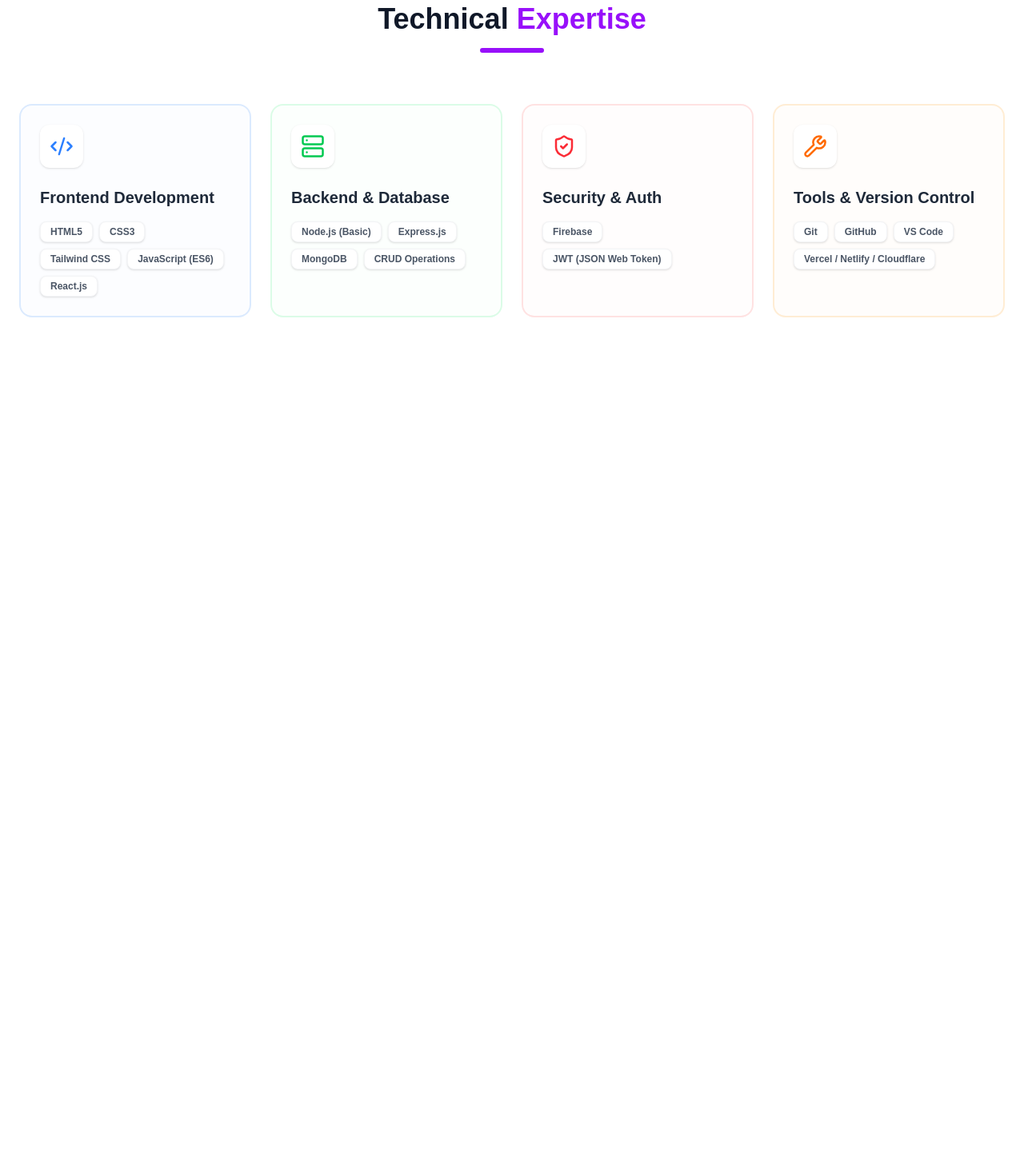
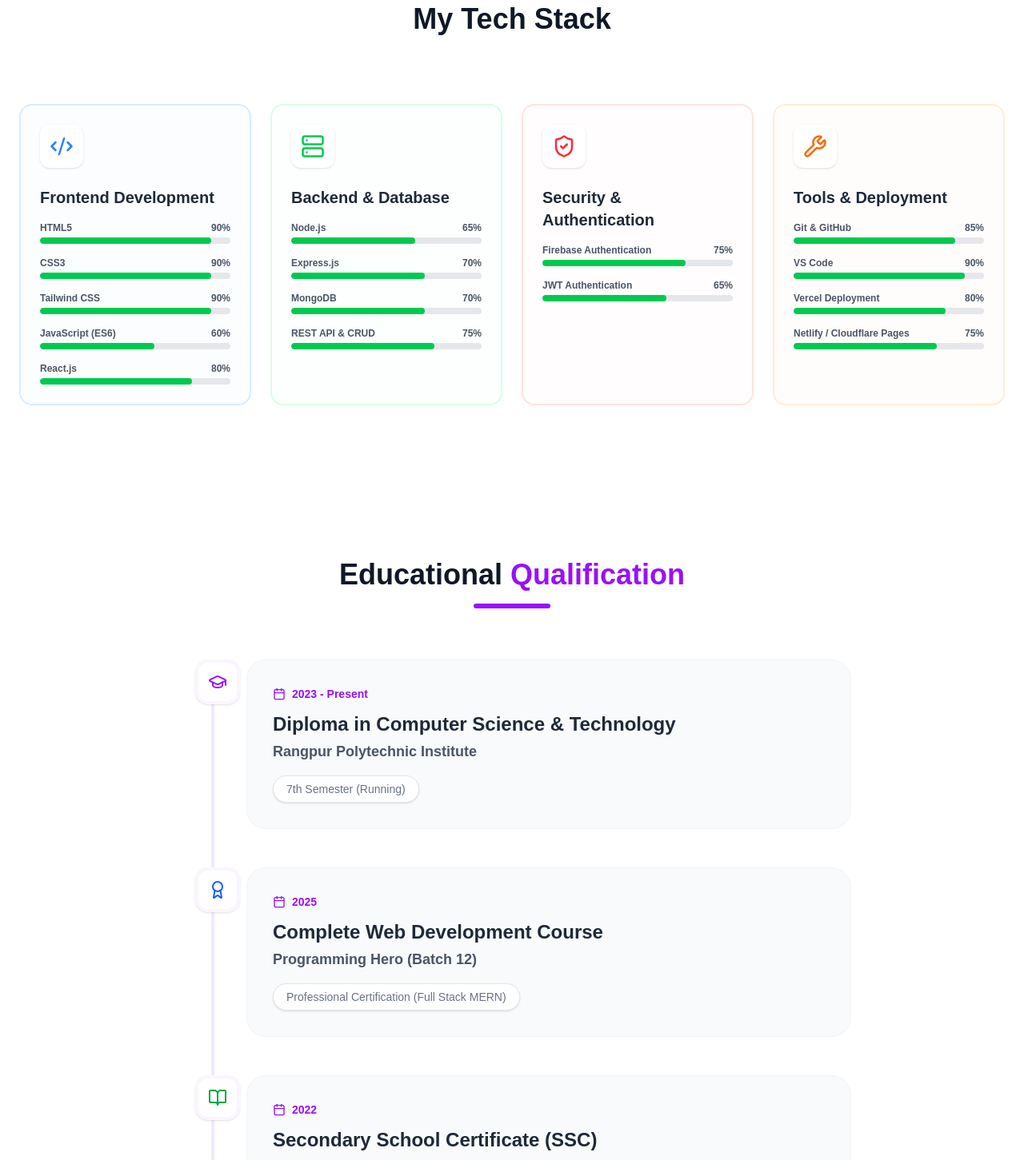
Before and after one commit to fuadhasan199/Portfolio, a React (Vite) app: page / in a window 1280 px wide. Shown: the part 1640-3091 px from the top of the page at 80% size. Before the commit the page ends 2133 px from the top, so only its background shows below. Built offline with nearby package versions, Linux system fonts and the light colour scheme.

Commit message:
Education

```diff
--- a/src/App.jsx
+++ b/src/App.jsx
@@ -4,6 +4,7 @@ import Hero from './Components/Hero'
 import Navbar from './Components/Navbar'
 import About from "./Components/About"
 import Skills from "./Components/Skills"
+import Education from './Components/Education'
 function App() {
 
 
@@ -16,6 +17,7 @@ function App() {
            <Hero></Hero>
            <About></About>
            <Skills></Skills>
+           <Education></Education>
 
         </main>
 
--- /dev/null
+++ b/src/Components/Education.jsx
@@ -0,0 +1,70 @@
+import React from 'react';
+import { GraduationCap, BookOpen, Award, Calendar } from 'lucide-react';
+
+const Education = () => {
+  const educationData = [
+    {
+      title: "Diploma in Computer Science & Technology",
+      institution: "Rangpur Polytechnic Institute",
+      duration: "2023 - Present",
+      status: "7th Semester (Running)",
+      icon: <GraduationCap className="text-purple-600" size={24} />,
+      color: "purple"
+    },
+    {
+      title: "Complete Web Development Course",
+      institution: "Programming Hero (Batch 12)",
+      duration: "2025",
+      status: "Professional Certification (Full Stack MERN)",
+      icon: <Award className="text-blue-600" size={24} />,
+      color: "blue"
+    },
+    {
+      title: "Secondary School Certificate (SSC)",
+      institution: "Maruadha High School",
+      duration: "2022",
+      status: "Group: Science",
+      icon: <BookOpen className="text-green-600" size={24} />,
+      color: "green"
+    }
+  ];
+
+  return (
+    <section id="education" className="py-24 bg-white">
+      <div className="max-w-4xl mx-auto px-6">
+        <div className="text-center mb-16">
+          <h2 className="text-4xl font-bold text-gray-900 mb-4">
+            Educational <span className="text-purple-600">Qualification</span>
+          </h2>
+          <div className="w-24 h-1.5 bg-purple-600 mx-auto rounded-full"></div>
+        </div>
+
+        <div className="relative border-l-4 border-purple-100 ml-6 md:ml-12">
+          {educationData.map((item, index) => (
+            <div key={index} className="mb-12 ml-10 relative">
+              {/* Timeline Dot & Icon */}
+              <div className="absolute -left-[64px] top-0 p-3 bg-white border-4 border-purple-50 rounded-2xl shadow-sm z-10 group-hover:scale-110 transition-transform">
+                {item.icon}
+              </div>
+
+              {/* Education Card */}
+              <div className="p-8 rounded-3xl bg-gray-50 border border-gray-100 hover:bg-white hover:shadow-xl hover:-translate-y-1 transition-all duration-300">
+                <div className="flex items-center gap-2 text-purple-600 font-bold text-sm mb-3">
+                  <Calendar size={16} />
+                  {item.duration}
+                </div>
+                <h3 className="text-2xl font-extrabold text-gray-800">{item.title}</h3>
+                <p className="text-lg font-semibold text-gray-600 mt-1">{item.institution}</p>
+                <div className="mt-4 inline-block px-4 py-1.5 bg-white border border-gray-200 rounded-full text-sm font-medium text-gray-500 shadow-sm">
+                  {item.status}
+                </div>
+              </div>
+            </div>
+          ))}
+        </div>
+      </div>
+    </section>
+  );
+};
+
+export default Education;
--- a/src/Components/Hero.jsx
+++ b/src/Components/Hero.jsx
@@ -11,7 +11,7 @@ const Hero = () => {
             Hey, I'm Khandokar Fuad Hasan 👋
           </span>
 
-          <h1 className="text-5xl md:text-7xl lg:text-8xl font-black text-brandDark leading-tight mb-8">
+          <h1 className="text-4xl md:text-6xl lg:text-8xl font-black text-brandDark leading-tight mb-8">
             <span className="text-brandPurple"><span className="text-brandPurple">MERN</span> Stack<br />
 Developer </span>
 
--- a/src/Components/Skills.jsx
+++ b/src/Components/Skills.jsx
@@ -1,69 +1,110 @@
-import React from 'react';
-import { Code2, Server, ShieldCheck, Wrench, Github } from 'lucide-react';
+import React from "react";
+import { Code2, Server, ShieldCheck, Wrench } from "lucide-react";
 
 const Skills = () => {
   const skillSet = [
     {
       title: "Frontend Development",
       icon: <Code2 className="text-blue-500" size={30} />,
-      skills: ["HTML5", "CSS3", "Tailwind CSS", "JavaScript (ES6)", "React.js"],
-      color: "border-blue-100 bg-blue-50/20"
+      skills: [
+        { name: "HTML5", level: 90 },
+        { name: "CSS3", level: 90 },
+        { name: "Tailwind CSS", level: 90 },
+        { name: "JavaScript (ES6)", level: 60 },
+        { name: "React.js", level: 80 },
+      ],
+      color: "border-blue-100 bg-blue-50/20",
     },
     {
       title: "Backend & Database",
       icon: <Server className="text-green-500" size={30} />,
-      skills: ["Node.js (Basic)", "Express.js", "MongoDB", "CRUD Operations"],
-      color: "border-green-100 bg-green-50/20"
+      skills: [
+        { name: "Node.js", level: 65 },
+        { name: "Express.js", level: 70 },
+        { name: "MongoDB", level: 70 },
+        { name: "REST API & CRUD", level: 75 },
+      ],
+      color: "border-green-100 bg-green-50/20",
     },
     {
-      title: "Security & Auth",
+      title: "Security & Authentication",
       icon: <ShieldCheck className="text-red-500" size={30} />,
-      skills: ["Firebase", "JWT (JSON Web Token)"],
-      color: "border-red-100 bg-red-50/20"
+      skills: [
+        { name: "Firebase Authentication", level: 75 },
+        { name: "JWT Authentication", level: 65 },
+      ],
+      color: "border-red-100 bg-red-50/20",
     },
     {
-      title: "Tools & Version Control",
+      title: "Tools & Deployment",
       icon: <Wrench className="text-orange-500" size={30} />,
-      skills: ["Git", "GitHub", "VS Code", "Vercel / Netlify / Cloudflare"],
-      color: "border-orange-100 bg-orange-50/20"
-    }
+      skills: [
+        { name: "Git & GitHub", level: 85 },
+        { name: "VS Code", level: 90 },
+        { name: "Vercel Deployment", level: 80 },
+        { name: "Netlify / Cloudflare Pages", level: 75 },
+      ],
+      color: "border-orange-100 bg-orange-50/20",
+    },
   ];
 
   return (
-    <section id="service" className="py-24 bg-white">
+    <section id="skills" className="py-24 bg-white">
       <div className="max-w-7xl mx-auto px-6">
+
+        {/* Section Title */}
         <div className="text-center mb-16">
           <h2 className="text-4xl font-bold text-gray-900 mb-4">
-            Technical <span className="text-purple-600">Expertise</span>
+            My <span className="text-brandPurple">Tech Stack</span>
           </h2>
-          <div className="w-20 h-1.5 bg-purple-600 mx-auto rounded-full"></div>
+          <div className="w-20 h-1.5 bg-brandPurple mx-auto rounded-full"></div>
         </div>
 
-        {/* Responsive Grid */}
+        {/* Skills Grid */}
         <div className="grid grid-cols-1 md:grid-cols-2 lg:grid-cols-4 gap-6">
           {skillSet.map((item, index) => (
             <div
               key={index}
-              className={`p-6 rounded-2xl border-2 ${item.color} hover:shadow-xl hover:-translate-y-2 transition-all duration-300 group`}
+              className={`p-6 rounded-2xl border-2 ${item.color}
+              hover:shadow-xl hover:-translate-y-2 hover:border-brandPurple
+              transition-all duration-300 group`}
             >
+              {/* Icon */}
               <div className="mb-4 inline-block p-3 bg-white rounded-xl shadow-sm group-hover:scale-110 transition-transform">
                 {item.icon}
               </div>
-              <h3 className="text-xl font-bold mb-4 text-gray-800">{item.title}</h3>
 
-              <div className="flex flex-wrap gap-2">
+              {/* Title */}
+              <h3 className="text-xl font-bold mb-4 text-gray-800">
+                {item.title}
+              </h3>
+
+              {/* Skills */}
+              <div className="space-y-4">
                 {item.skills.map((skill, idx) => (
-                  <span
-                    key={idx}
-                    className="px-3 py-1 bg-white border border-gray-100 text-gray-600 rounded-lg text-xs font-bold shadow-sm"
-                  >
-                    {skill}
-                  </span>
+                  <div key={idx}>
+
+                    {/* Skill name + percent */}
+                    <div className="flex justify-between text-xs font-semibold text-gray-600 mb-1">
+                      <span>{skill.name}</span>
+                      <span>{skill.level}%</span>
+                    </div>
+
+                    {/* Progress Bar */}
+                    <div className="w-full bg-gray-200 rounded-full h-2 overflow-hidden">
+                      <div
+                        className="bg-green-500 h-2 rounded-full transition-all duration-700 ease-out"
+                        style={{ width: `${skill.level}%` }}
+                      ></div>
+                    </div>
+
+                  </div>
                 ))}
               </div>
             </div>
           ))}
         </div>
+
       </div>
     </section>
   );
```
